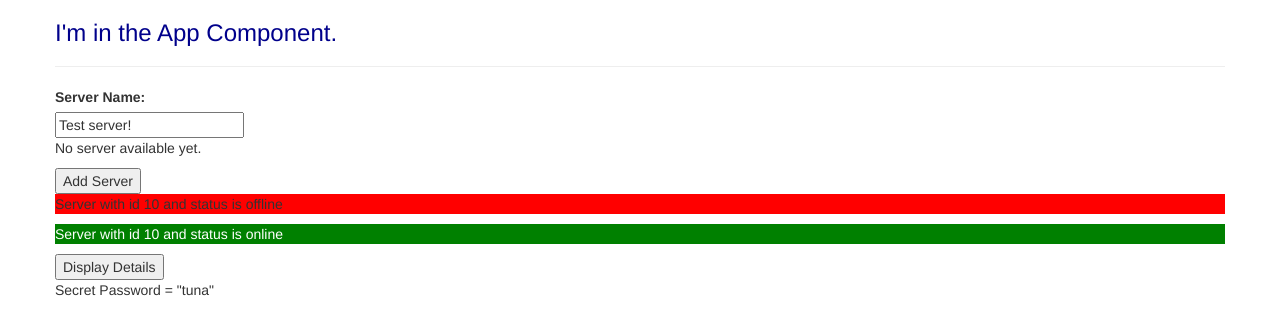
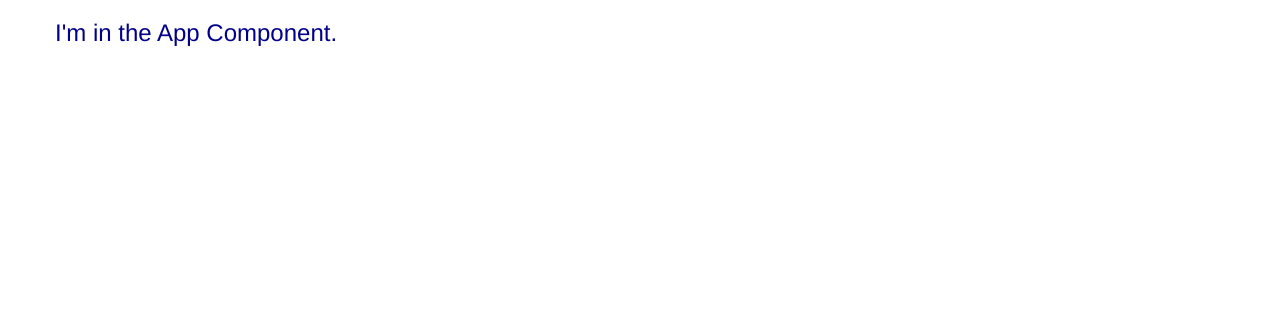
Before and after one commit to tarunjangra/angular6, an Angular app: page / in a window 1280 px wide. Shown: the top 334 px of the page. Built offline with nearby package versions, Linux system fonts and the light colour scheme.

Commit message:
cleaned up app to start new project

```diff
--- a/src/app/app.component.html
+++ b/src/app/app.component.html
@@ -3,8 +3,6 @@
         <div class="row">
             <div class="column">
                     <h3>I'm in the App Component.</h3>
-                    <hr>
-                    <gi-servers></gi-servers>
             </div>
         </div>
     </div>
```
Also changed, not shown: src/app/app.module.ts (+1 -6 lines).
